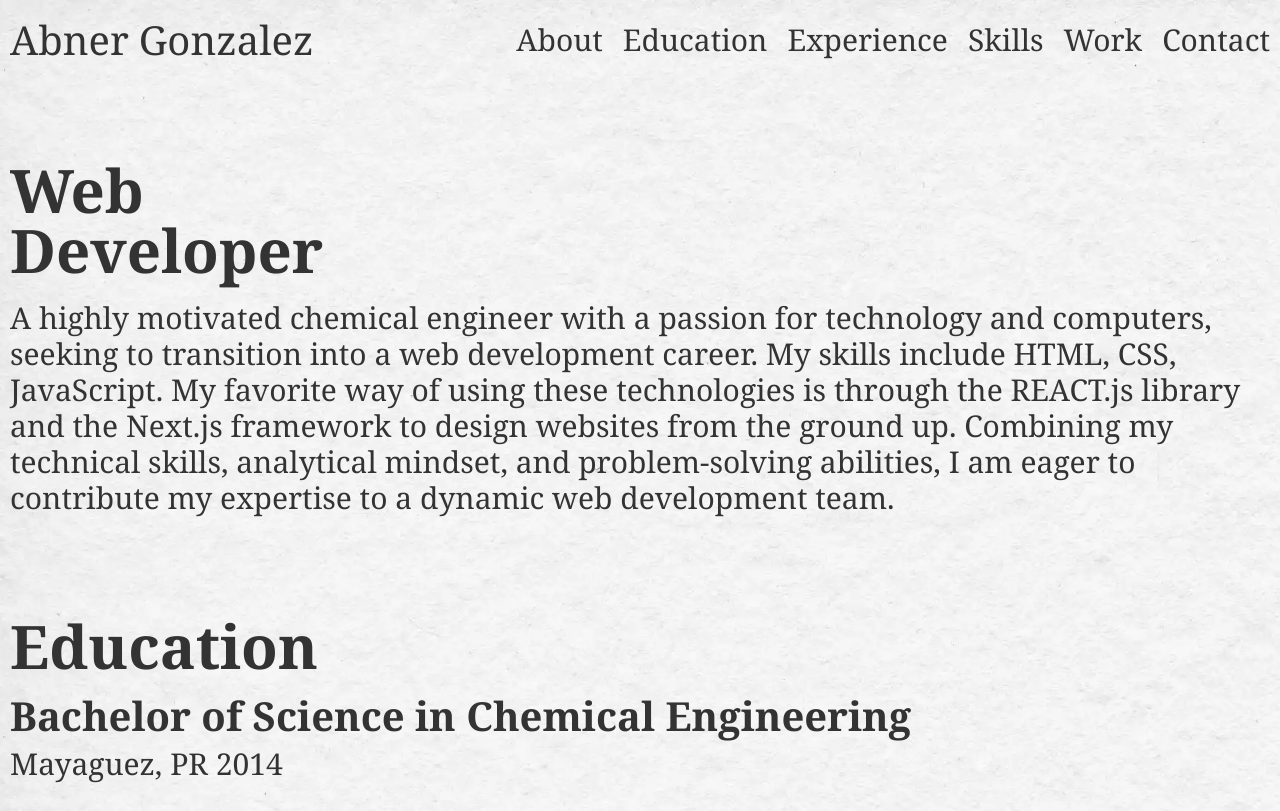
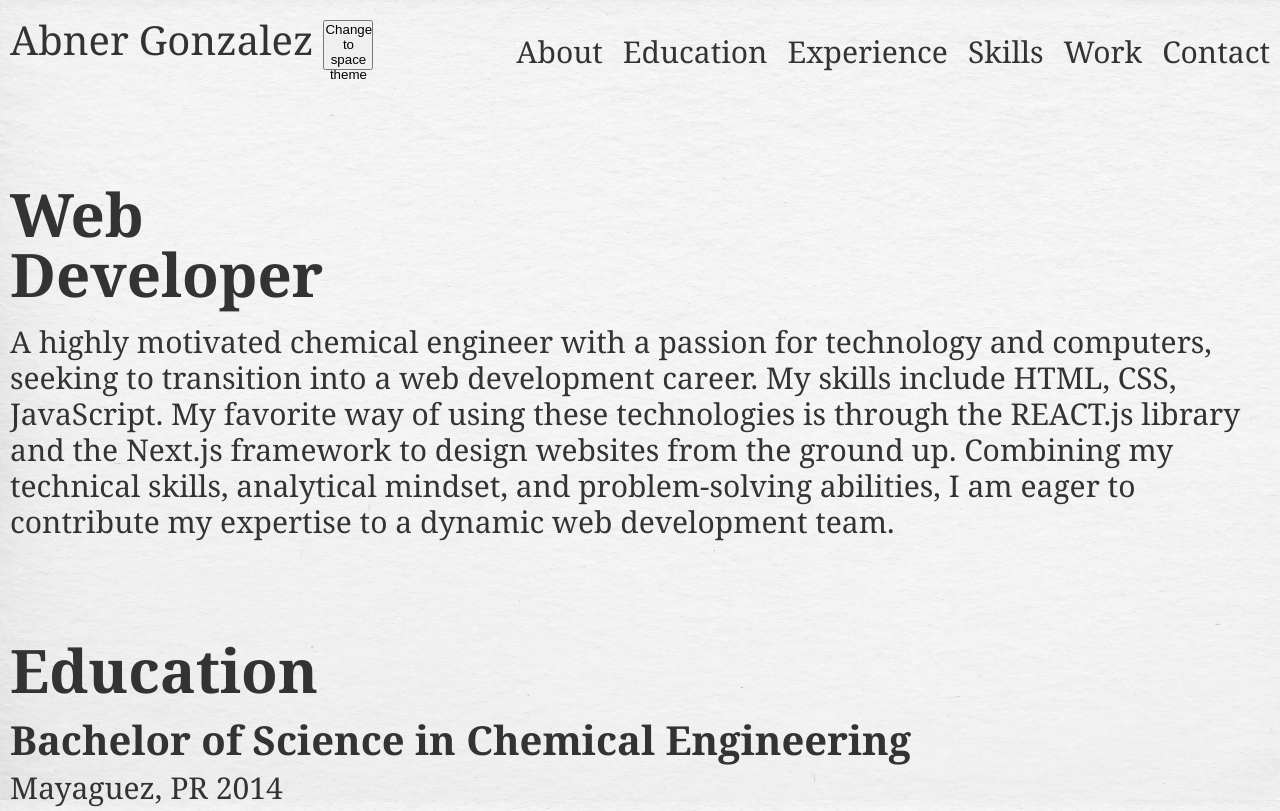
Before and after one commit to AGB117/project02-portfolio, a Next.js app: page / in a window 1280 px wide. Shown: the top 811 px of the page. Built offline with nearby package versions, Linux system fonts and the light colour scheme.

Commit message:
working on change theme funciton

```diff
--- a/components/Layout/MainNav.js
+++ b/components/Layout/MainNav.js
@@ -30,12 +30,39 @@ function MainNav(props) {
   }, [modalOpen]);
 
   const navHandler = () => {
-    console.log(modalOpen);
     setModalOpen(!modalOpen);
-    console.log(modalOpen);
   };
 
-  console.log(modalOpen);
+  ////////////////////////////
+  ////////Space theme/////////
+  ///////////////////////////
+  const [spaceTheme, setSpaceTheme] = useState(false);
+  const [spaceThemeModal, setSpaceThemeModal] = useState(null);
+  useEffect(() => {
+    spaceTheme ? setSpaceThemeModal("#fff") : setSpaceThemeModal("#333");
+    //send an object here with color and background color for the backdrop and done
+  }, [spaceTheme]);
+
+  const themeHandler = () => {
+    setSpaceTheme(!spaceTheme);
+  };
+  useEffect(() => {
+    if (spaceTheme === true) {
+      document.body.style.fontFamily = "Space Mono, monospace";
+      document.body.style.backgroundImage = "url('space.webp')";
+      document.body.style.color = "#fff";
+    } else {
+      document.body.style.fontFamily = "Georgia, serif";
+      document.body.style.backgroundImage = "url('background.webp')";
+      document.body.style.color = "#333";
+    }
+    console.log(spaceTheme);
+  }, [spaceTheme]);
+
+  ////////////////////////////
+  ////////Space theme/////////
+  ///////////////////////////
+
   return (
     <Fragment>
       <nav className={classes.topBar}>
@@ -43,9 +70,18 @@ function MainNav(props) {
           <div>Abner </div>
 
           <div>Gonzalez</div>
+          <section>
+            <div>
+              <button className={classes.themeChange} onClick={themeHandler}>
+                Change to space theme
+              </button>
+            </div>
+          </section>
         </div>
 
-        {mobileNav && modalOpen && <NavModal closeOpenNav={navHandler} />}
+        {mobileNav && modalOpen && (
+          <NavModal colorModal={spaceThemeModal} closeOpenNav={navHandler} />
+        )}
 
         {!mobileNav && (
           <div className={classes.navLinks}>
--- a/components/Layout/MainNav.module.css
+++ b/components/Layout/MainNav.module.css
@@ -50,6 +50,11 @@
   border: none;
 }
 
+.themeChange {
+  height: 5rem;
+  width: 5rem;
+}
+
 /*///////////////////////////////
 ////////////MEDIA///////////////
 ///////////////////////////////*/
--- a/components/landingpage/LandingPage.js
+++ b/components/landingpage/LandingPage.js
@@ -2,6 +2,7 @@ import classes from "./LandingPage.module.css";
 import Card from "../ui/Card";
 import Link from "next/link";
 import { CalendarBlank, MapPin } from "@phosphor-icons/react";
+import { useEffect, useState } from "react";
 
 function LandingPage(props) {
   return (
--- a/components/ui/NavModal.js
+++ b/components/ui/NavModal.js
@@ -1,10 +1,14 @@
 import classes from "./NavModal.module.css";
-import { Fragment } from "react";
+import { Fragment, useEffect } from "react";
 
-function NavModal({ closeOpenNav }) {
+function NavModal({ closeOpenNav, colorModal }) {
+  console.log(colorModal);
+  useEffect(() => {
+    console.log(colorModal);
+  }, [colorModal]);
   return (
     <Fragment>
-      <div className={classes.modal}>
+      <div style={{ color: `${colorModal}` }} className={classes.modal}>
         <div className={classes.navLinks}>
           <ul>
             <li>
--- a/styles/globals.css
+++ b/styles/globals.css
@@ -1,5 +1,4 @@
 * {
-  color: #333;
   padding: 0;
   margin: 0;
   box-sizing: border-box;
@@ -11,15 +10,18 @@ html {
 }
 
 body {
+  color: #333;
   line-height: 1;
   font-weight: 400;
   font-family: Georgia, serif;
   background-image: url(/background.webp);
-  background-size: cover;
-  background-repeat: repeat;
+  background-size: 100vw 100vh;
+  background-repeat: no-repeat;
+  background-attachment: fixed;
   overflow-x: hidden;
 }
 
 a {
+  color: inherit;
   text-decoration: none;
 }
```
Also changed, not shown: components/landingpage/LandingPage.module.css (+4 -4 lines).
